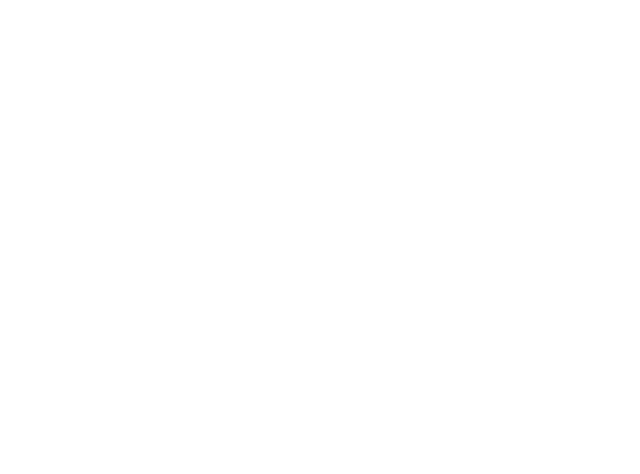
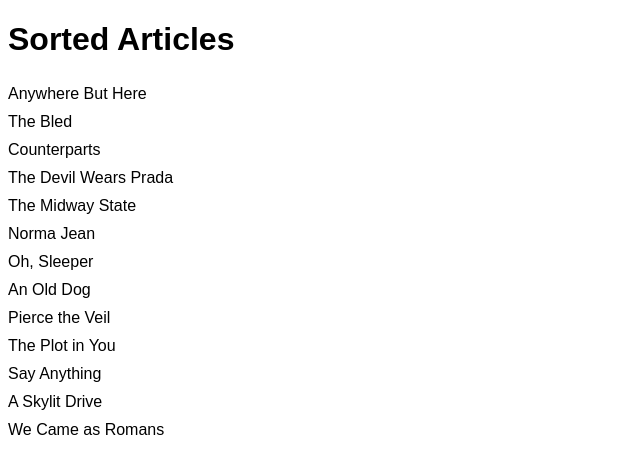
Before and after one commit to acciojob/sorting-articles-Pintu95045, a website: page main.html in a window 1280 px wide. Shown: the whole page, without its empty margins (0-640 px from the left). Drawn offline with Linux system fonts and the light colour scheme.

Commit message:
created a submission

```diff
--- a/main.html
+++ b/main.html
@@ -1,16 +1,16 @@
 <!DOCTYPE html>
-
 <html>
-
 <head>
 	<link rel="stylesheet" href="styles.css">
 </head>
 
 <body>
 	<!-- the entire body must be written by student -->
+	<h1>Sorted Articles</h1>
+    <ul id="bands"></ul>
+
+
     <script type="text/javascript" src="./script.js">
 </script>
-
 </body>
-
 </html>
--- a/script.js
+++ b/script.js
@@ -1 +1,27 @@
 //your JS code here. If required.
+const bands = [
+            'The Plot in You', 'The Devil Wears Prada', 'Pierce the Veil',
+            'Norma Jean', 'The Bled', 'Say Anything', 'The Midway State',
+            'We Came as Romans', 'Counterparts', 'Oh, Sleeper',
+            'A Skylit Drive', 'Anywhere But Here', 'An Old Dog'
+        ];
+
+        function stripArticle(bandName) {
+            return bandName.replace(/^(a |an |the )/i, '').trim();
+        }
+
+        function sortBands(bands) {
+            return bands.sort((a, b) => {
+                if (stripArticle(a) < stripArticle(b)) return -1;
+                if (stripArticle(a) > stripArticle(b)) return 1;
+                return 0;
+            });
+        }
+
+        function displayBands(bands) {
+            const bandList = document.getElementById('bands');
+            bandList.innerHTML = bands.map(band => `<li>${band}</li>`).join('');
+        }
+
+        const sortedBands = sortBands(bands);
+        displayBands(sortedBands);
--- a/styles.css
+++ b/styles.css
@@ -1 +1,11 @@
 /*  your css code here. If applicable */
+body {
+            font-family: Arial, sans-serif;
+        }
+        #bands {
+            list-style-type: none;
+            padding: 0;
+        }
+        #bands li {
+            padding: 5px 0;
+        }
```
